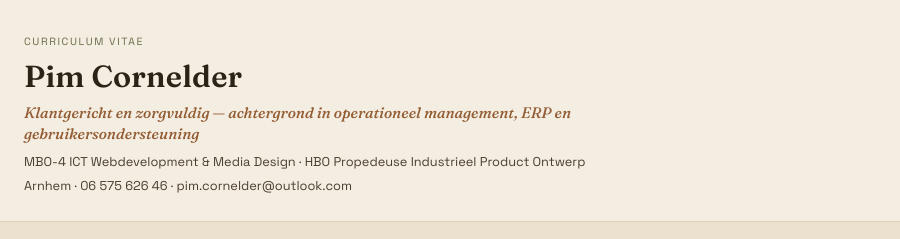
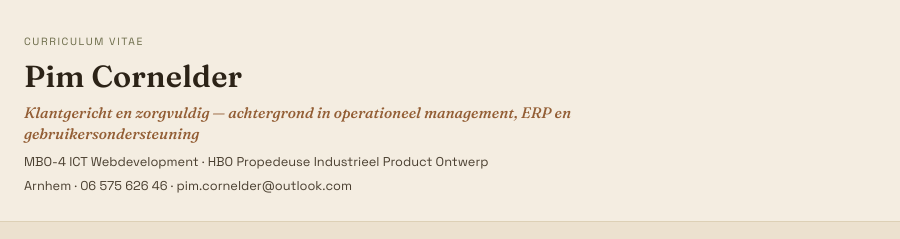
Before and after one commit to PimCorn/my-stylish-resume-belastingdienst, a plain HTML site: page index.html in a window 1280 px wide. Shown: the top 239 px of the page, 380-1280 px from the left. Drawn offline with Linux system fonts and the light colour scheme.

Commit message:
Remove '&' from credentials in index.html

```diff
--- a/index.html
+++ b/index.html
@@ -26,7 +26,7 @@
                 <p class="eyebrow">Curriculum Vitae</p>
                 <h1>Pim Cornelder</h1>
                 <h2>Klantgericht en zorgvuldig &mdash; achtergrond in operationeel management, ERP en gebruikersondersteuning</h2>
-                <p class="credentials">MBO-4 ICT Webdevelopment &amp; Media Design &middot; HBO Propedeuse Industrieel Product Ontwerp</p>
+                <p class="credentials">MBO-4 ICT Webdevelopment &middot; HBO Propedeuse Industrieel Product Ontwerp</p>
                 <p class="contact-info">Arnhem &middot; 06 575 626 46 &middot; pim.cornelder@outlook.com</p>
             </div>
         </div>
```
